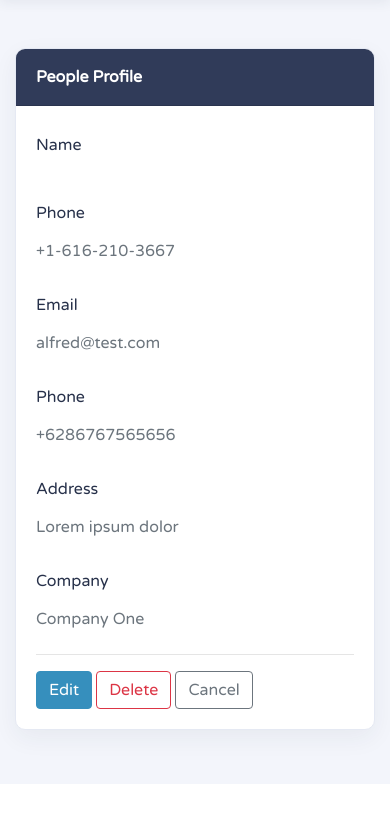
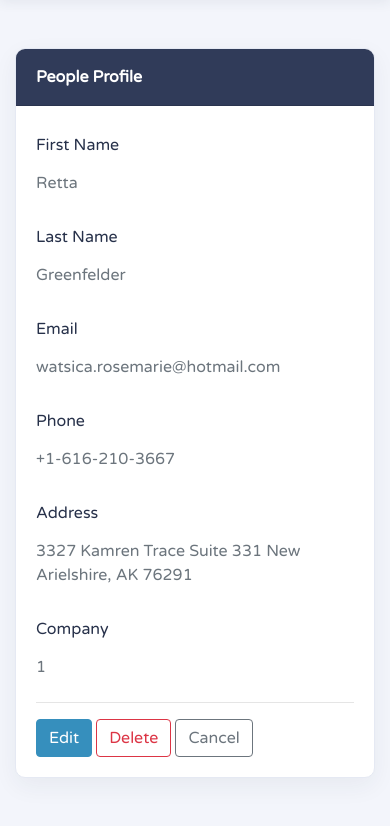
Before and after one commit to kalonjic34/contact-management-app, a Laravel app: page /contacts/1 in a window 390 px wide. Shown: the part 60-886 px from the top of the page. Before the commit the page ends 816 px from the top, so only its background shows below. Run offline with Laravel 12, Linux system fonts and the light colour scheme; data comes from the database, SQL or seed files in the repository.

Commit message:
Update contact profile view to display individual properties for first name, last name, email, phone, address, and company

```diff
--- a/resources/views/contacts/show.blade.php
+++ b/resources/views/contacts/show.blade.php
@@ -1,6 +1,6 @@
 @extends('layouts.main')
 
-@section('title', 'Linkora | '.$contact['name'])
+@section('title', 'Linkora | '.$contact->first_name.' '.$contact->last_name)
 
 @section('content')
 
@@ -16,43 +16,43 @@
                 <div class="row">
                   <div class="col-md-12">
                     <div class="form-group row">
-                      <label for="first_name" class="col-md-3 col-form-label">Name</label>
+                      <label for="first_name" class="col-md-3 col-form-label">First Name</label>
                       <div class="col-md-9">
-                        <p class="form-control-plaintext text-muted">{{ $contact['name'] }}</p>
+                        <p class="form-control-plaintext text-muted">{{ $contact->first_name }}</p>
                       </div>
                     </div>
 
                     <div class="form-group row">
-                      <label for="last_name" class="col-md-3 col-form-label">Phone</label>
+                      <label for="last_name" class="col-md-3 col-form-label">Last Name</label>
                       <div class="col-md-9">
-                        <p class="form-control-plaintext text-muted">{{ $contact['phone'] }}</p>
+                        <p class="form-control-plaintext text-muted">{{ $contact->last_name }}</p>
                       </div>
                     </div>
 
                     <div class="form-group row">
                       <label for="email" class="col-md-3 col-form-label">Email</label>
                       <div class="col-md-9">
-                        <p class="form-control-plaintext text-muted">alfred@test.com</p>
+                        <p class="form-control-plaintext text-muted">{{ $contact->email }}</p>
                       </div>
                     </div>
 
                     <div class="form-group row">
                       <label for="phone" class="col-md-3 col-form-label">Phone</label>
                       <div class="col-md-9">
-                        <p class="form-control-plaintext text-muted">+6286767565656</p>
+                        <p class="form-control-plaintext text-muted">{{ $contact->phone }}</p>
                       </div>
                     </div>
 
                     <div class="form-group row">
                       <label for="name" class="col-md-3 col-form-label">Address</label>
                       <div class="col-md-9">
-                        <p class="form-control-plaintext text-muted">Lorem ipsum dolor</p>
+                        <p class="form-control-plaintext text-muted">{{ $contact->address }}</p>
                       </div>
                     </div>
                     <div class="form-group row">
                       <label for="company_id" class="col-md-3 col-form-label">Company</label>
                       <div class="col-md-9">
-                        <p class="form-control-plaintext text-muted">Company One</p>
+                        <p class="form-control-plaintext text-muted">{{ $contact->company_id }}</p>
                       </div>
                     </div>
                     <hr>
```
